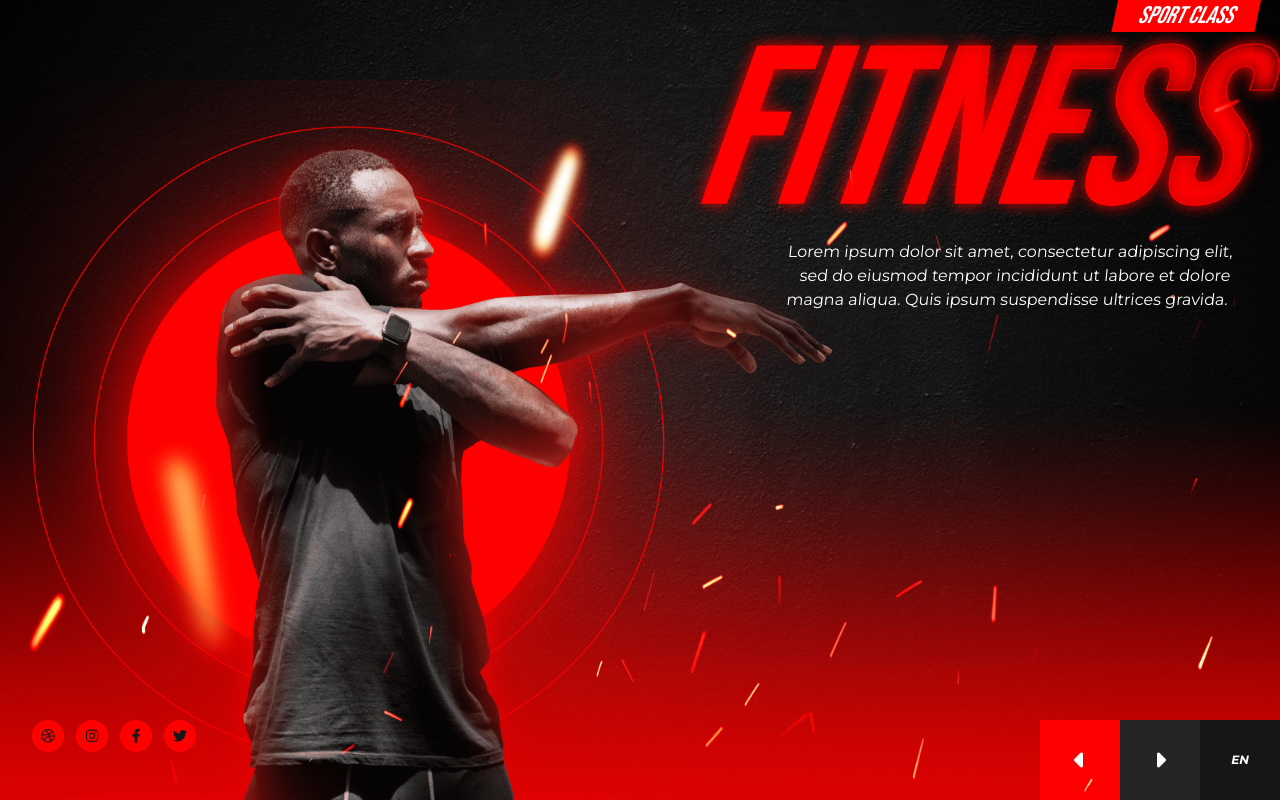
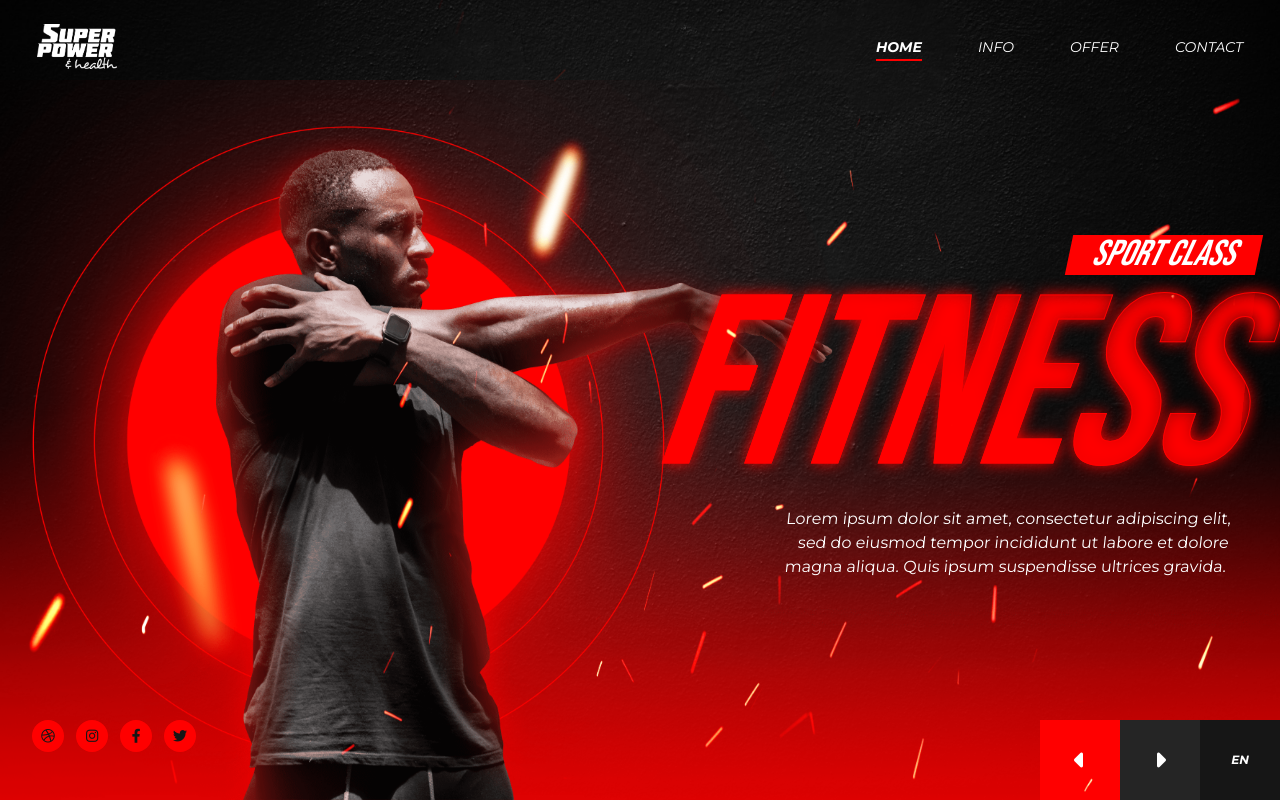
Before and after one commit to Amr-rgb/super-power, a website built with Parcel: page src/index.html in a window 1280 px wide. Built offline with nearby package versions, Linux system fonts and the light colour scheme.

Commit message:
add header

```diff
--- a/src/index.html
+++ b/src/index.html
@@ -18,22 +18,37 @@
     <meta name="theme-color" content="#ffffff">
 </head>
 <body>
-    <div class="wrapper flex flex-col justify-between">
+    <div class="wrapper flex flex-col lg:justify-between">
+        <header class="py-6">
+            <div class="container flex items-center justify-between">
+                <a class="logo z-50 w-14 xl:w-20" href="/"><img src="./assets/images/logo.png" alt="logo"></a>
 
+                <nav>
+                    <div id="menu" class="z-50 relative cursor-pointer text-2xl lg:hidden"><i class="fa-solid fa-bars-staggered"></i></div>
 
-        <main>
+                    <ul id="nav" class="z-40 fixed inset-0 bg-black flex flex-col items-center justify-center gap-y-6 text-xl font-mont uppercase italic lg:static lg:inset-auto lg:flex-row lg:bg-transparent lg:text-sm lg:gap-x-14 translate-x-full lg:translate-x-0 duration-700 ease-in-out">
+                        <li class="active list-item"><a href="/">Home</a></li>
+                        <li class="list-item"><a href="/">Info</a></li>
+                        <li class="list-item"><a href="/">Offer</a></li>
+                        <li class="list-item"><a href="/">Contact</a></li>
+                    </ul>
+                </nav>
+            </div>
+        </header>
+
+        <main class="mt-10 lg:m-0">
             <div class="container">
                 <div class="content font-bebas text-right flex flex-col items-end -skew-x-6 relative z-10">
-                    <p class="bg-red italic text-2xl px-6 -skew-x-6">Sport Class</p>
-                    <h1 class="title bg-gradient-to-tr from-red via-red text-transparent bg-clip-text -my-[11%] italic text-[35vw] sm:-my-16 sm:text-[14rem]">Fitness</h1>
+                    <p class="bg-red italic text-2xl px-6 -skew-x-6 lg:text-3xl xl:text-4xl">Sport Class</p>
+                    <h1 class="title bg-gradient-to-tr from-red via-red text-transparent bg-clip-text -my-[11%] italic text-[35vw] sm:-my-16 sm:text-[14rem] xl:text-[15rem]">Fitness</h1>
                     <p class="font-mont w-[90%] max-w-md">Lorem ipsum dolor sit amet, consectetur adipiscing elit, sed do eiusmod tempor incididunt ut labore et dolore magna aliqua. Quis ipsum suspendisse ultrices gravida.</p>
                 </div>
 
-                <img src="./assets/images/man.png" alt="">
+                <img class="main" src="./assets/images/man.png" alt="">
             </div>
         </main>
 
-        <footer class="flex justify-between">
+        <footer class="mt-auto flex justify-between lg:m-0">
             <div class="container">
                 <div class="left flex gap-3">
                     <a href="https://dribbble.com/amrtaha23" target="_blank"><div class="flex items-center justify-center w-6 h-6 rounded-full bg-red text-darkBlack text-xs lg:w-8 lg:h-8 lg:text-sm">
@@ -66,5 +81,6 @@
     </div>
 
     <script src="js/all.min.js"></script>
+    <script src="main.js"></script>
 </body>
 </html>
--- /dev/null
+++ b/src/main.js
@@ -0,0 +1,6 @@
+const menuBtn = document.getElementById('menu')
+const nav = document.getElementById('nav')
+
+menuBtn.addEventListener('click', () => {
+    nav.classList.toggle('show')
+})
--- a/src/styles.css
+++ b/src/styles.css
@@ -7,7 +7,7 @@
         @apply min-h-screen font-mont text-white bg-[url(./assets/images/sparks.png)] bg-cover bg-center bg-no-repeat  -z-10
     }
 
-    img {
+    img.main {
         @apply -z-10 fixed left-0 right-0 bottom-0 w-screen select-none origin-bottom-left -translate-x-36 scale-[3] max-w-xs sm:max-w-sm sm:-translate-x-32 lg:translate-x-0 lg:scale-100 lg:max-w-none
     }
 }
@@ -27,4 +27,16 @@
         -webkit-text-stroke: 1px red;
         text-shadow: 0 0 15px red;
     }
+
+    .list-item {
+        @apply relative after:absolute after:block after:h-[2px] after:-bottom-1 after:bg-red after:w-0 hover:after:w-full after:duration-500
+    }
+
+    .active {
+        @apply after:w-full font-semibold
+    }
+
+    .show {
+        @apply translate-x-0 touch-none
+    }
 }
```
